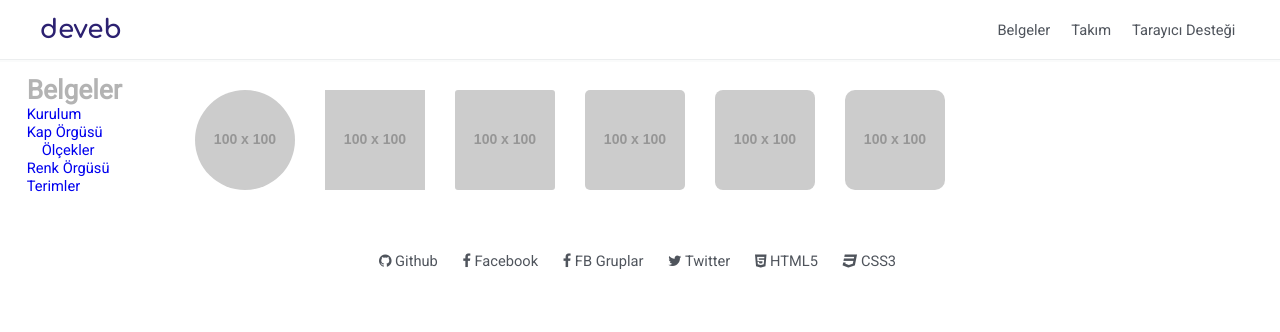
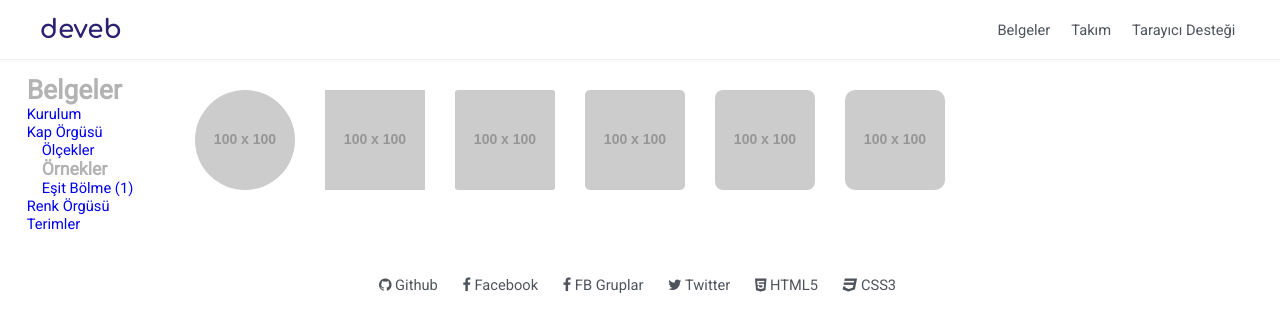
Before and after one commit to data-deveb/data-deveb.github.io, a Jekyll site: the page built from belgeler/resim-orgusu.html, in a window 1280 px wide. Shown: the top 332 px of the page. Built offline with Jekyll 4.4.1, drawn with Linux system fonts in a browser that asks for light colours.

Commit message:
Eşit bölme menüsü eklendi.

```diff
--- a/_includes/icerik.html
+++ b/_includes/icerik.html
@@ -4,6 +4,8 @@
   <li><a href="/belgeler/kap-orgusu.html">Kap Örgüsü</a>
     <ul>
       <li><a href="/belgeler/kap-orgusu/olcekler.html">Ölçekler</a>
+      <li><h5 data-metin="ana gri">Örnekler</h5></li>
+      <li><a href="/belgeler/ornekler/kap-orgusu-esit-bolme.html">Eşit Bölme (1)</a>
     </ul>
   </li>
   <li><a href="/belgeler/renk-orgusu.html">Renk Örgüsü</a></li>
```
